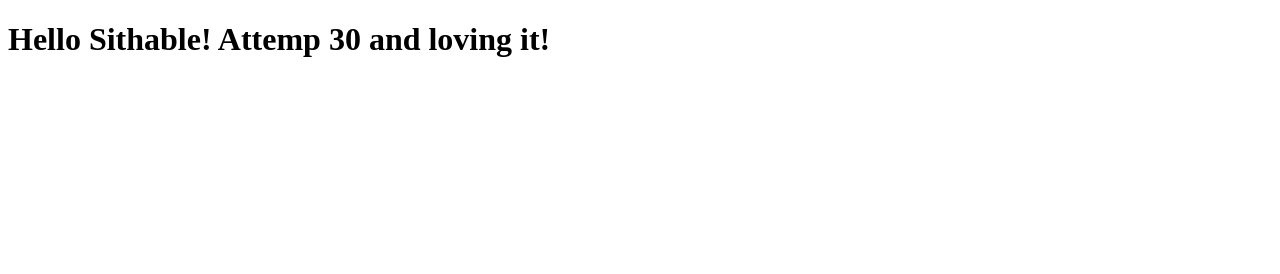
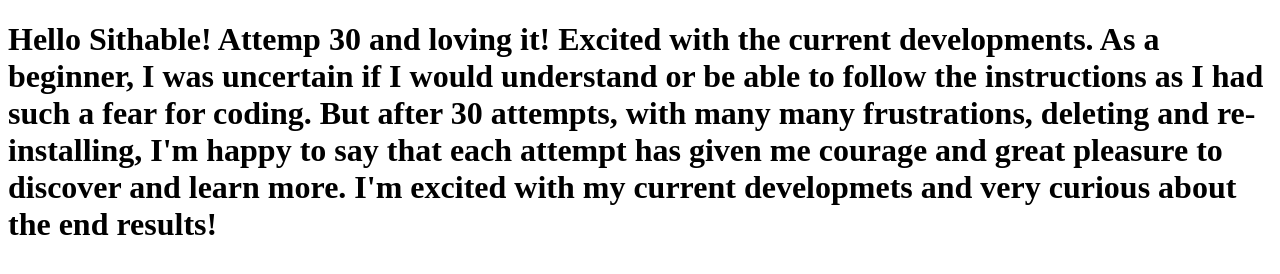
Before and after one commit to thamgidi/sithabile-test, a plain HTML site: page site/index.html in a window 1280 px wide. Drawn offline with Linux system fonts and the light colour scheme.

Commit message:
Small addition to our page content.

```diff
--- a/site/index.html
+++ b/site/index.html
@@ -4,6 +4,6 @@
 	<title>Hello Sithabile!</title>
 </head>
 <body>
-<h1>Hello Sithable! Attemp 30 and loving it!</h1>
+<h1>Hello Sithable! Attemp 30 and loving it! Excited with the current developments. As a beginner, I was uncertain if I would understand or be able to follow the instructions as I had such a fear for coding. But after 30 attempts, with many many frustrations, deleting and re-installing, I'm happy to say that each attempt has given me courage and great pleasure to discover and learn more. I'm excited with my current developmets and very curious about the end results!</h1>
 </body>
 </html>
```
